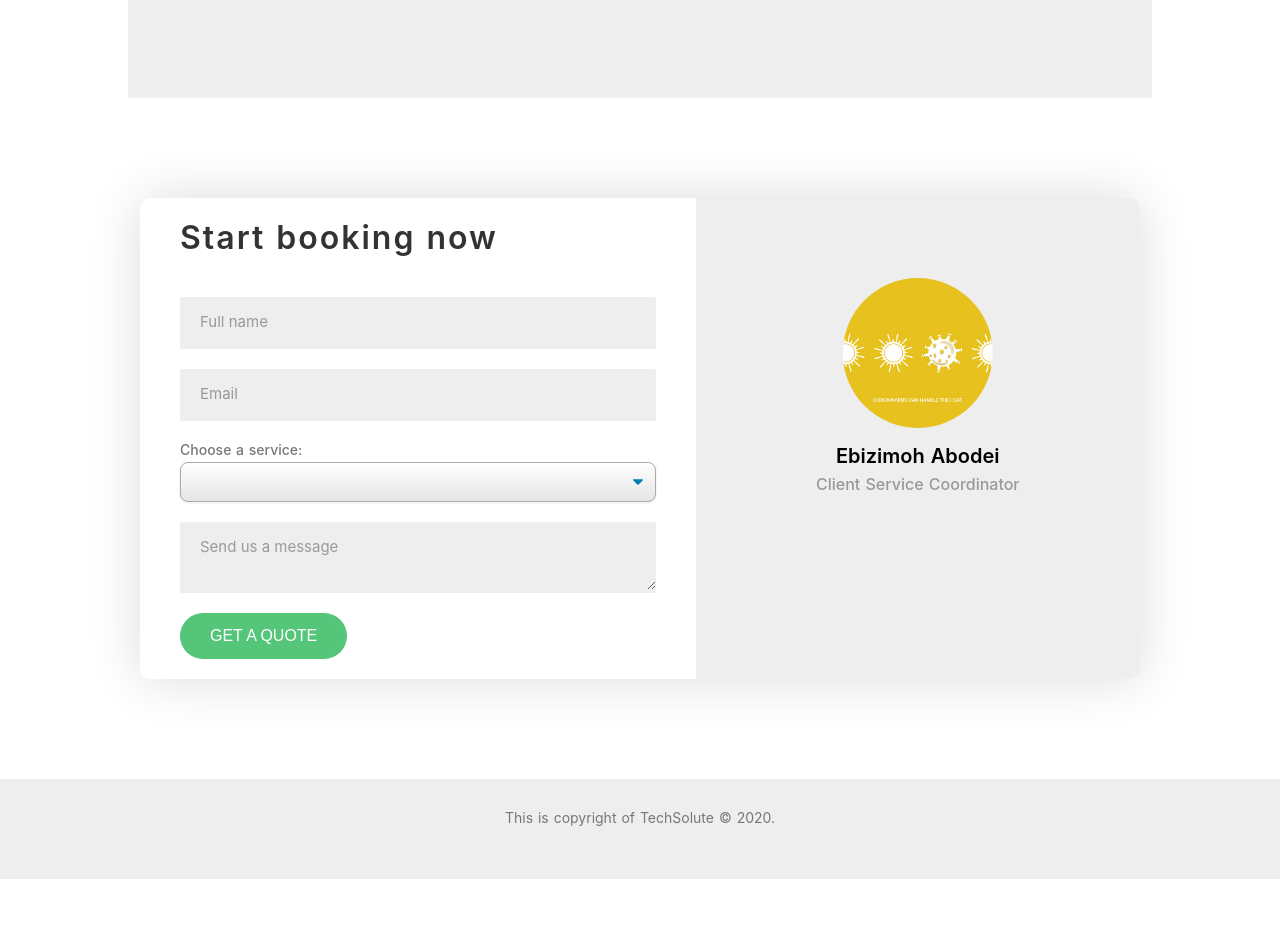
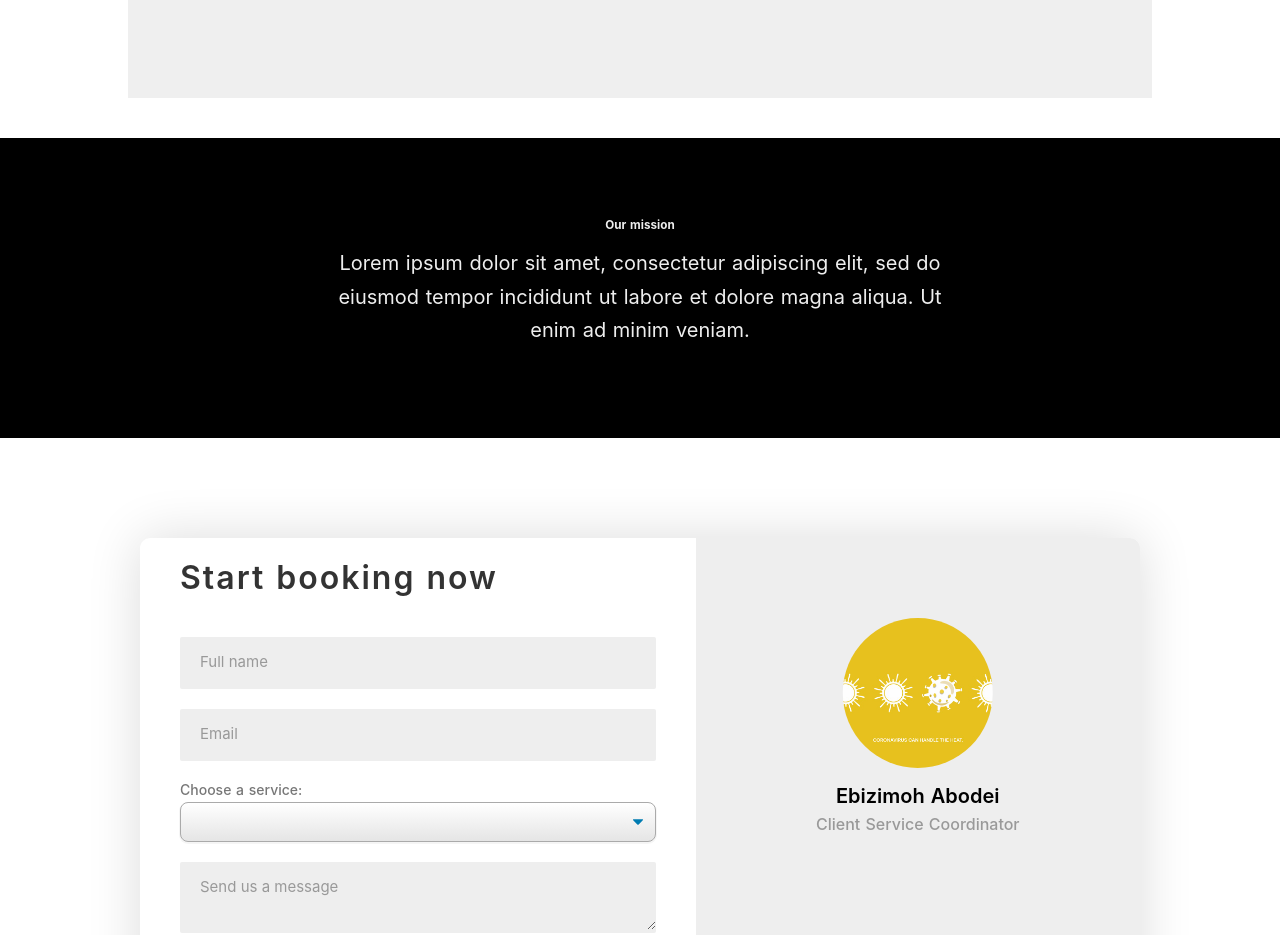
Before and after one commit to Tech-Solute/website, a Nuxt app: page / in a window 1280 px wide. Shown: the part 6060-6995 px from the top of the page. Before the commit the page ends 6939 px from the top, so only its background shows below. Built offline with nearby package versions, Linux system fonts and the light colour scheme.

Commit message:
+ mission section

```diff
--- /dev/null
+++ b/components/Mission.vue
@@ -0,0 +1,57 @@
+<template>
+  <div class="mission-section">
+    <div class="container">
+      <div class="mission-section__textbox">
+        <h3>Our mission</h3>
+        <p>
+          Lorem ipsum dolor sit amet, consectetur adipiscing elit, sed do
+          eiusmod tempor incididunt ut labore et dolore magna aliqua. Ut enim ad
+          minim veniam.
+        </p>
+      </div>
+    </div>
+  </div>
+</template>
+
+<script>
+export default {
+  data() {}
+}
+</script>
+<style lang="scss" scoped>
+@import './../assets/styles/_typography.scss';
+
+.mission-section {
+  height: 30rem;
+  text-align: center;
+  background-color: #000;
+  color: #eee !important;
+  width: 100vw;
+  display: grid;
+  align-content: center;
+
+  &__textbox {
+    display: inline-block;
+    text-align: center;
+    width: auto;
+    padding: 5rem;
+
+    & h3 {
+      margin-bottom: 1.5rem;
+    }
+
+    & p {
+      font-size: 2rem;
+      margin-bottom: 1rem;
+      line-height: 1.67;
+      color: #eee;
+    }
+  }
+}
+
+.container {
+  max-width: 75.25rem;
+  width: 100%;
+  margin: 0 auto;
+}
+</style>
--- a/pages/index.vue
+++ b/pages/index.vue
@@ -5,6 +5,7 @@
     <About></About>
     <Features></Features>
     <TabComponent></TabComponent>
+    <Mission></Mission>
     <Contact></Contact>
     <Footer></Footer>
   </div>
@@ -17,6 +18,7 @@ import About from './../components/About'
 import Features from './../components/Features'
 import TabComponent from './../components/TabComponent'
 import Contact from './../components/Contact'
+import Mission from './../components/Mission'
 import Footer from './../components/Footer'
 
 export default {
@@ -27,6 +29,7 @@ export default {
     Features,
     TabComponent,
     Contact,
+    Mission,
     Footer
   },
   data() {
```
